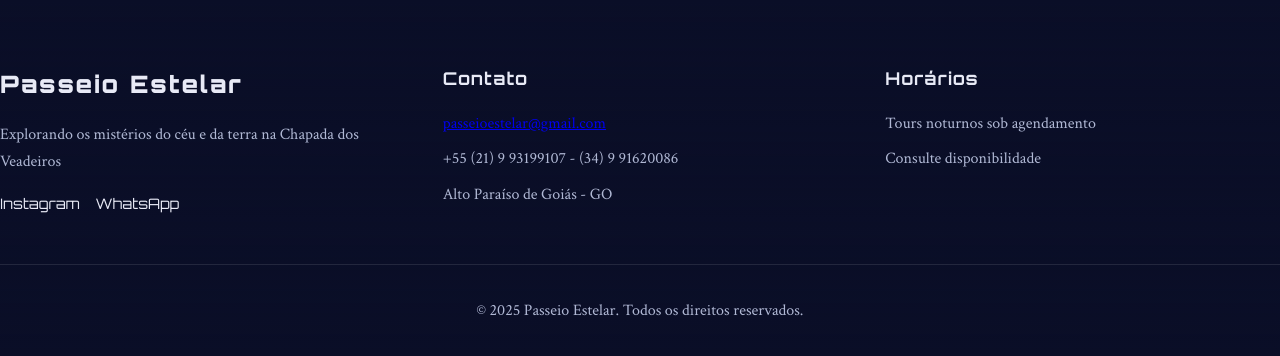
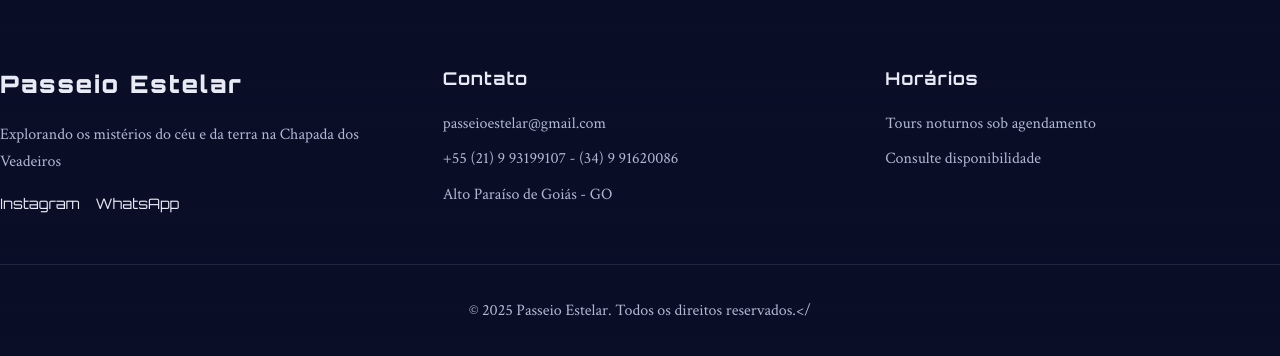
Before and after one commit to passeioestelar-lang/passeioestelar, a Flask app: page /sobre in a window 1280 px wide. Shown: the part 2373-2729 px from the top of the page. Run offline with Flask 3, Linux system fonts and the light colour scheme.

Commit message:
base.html

```diff
--- a/templates/base.html
+++ b/templates/base.html
@@ -10,14 +10,14 @@
     <link href="https://fonts.googleapis.com/css2?family=Orbitron:wght@400;700;900&family=Crimson+Text:ital,wght@0,400;0,600;1,400&display=swap" rel="stylesheet">
 </head>
 <body>
-    <!-- Stars Background (sempre no fundo) -->
+    <!-- Stars Background -->
     <div class="stars-container">
         <div class="stars"></div>
         <div class="stars2"></div>
         <div class="stars3"></div>
     </div>
 
-    <!-- Navigation (sempre no topo) -->
+    <!-- Navigation -->
     <nav class="navbar">
         <div class="nav-container">
             <a href="{{ url_for('index') }}" class="logo">
@@ -54,9 +54,8 @@
         {% endif %}
     {% endwith %}
 
-    <!-- Main Content Wrapper -->
-    <div class="page-wrapper">
-        <main class="main-content">
+    <!-- Main Content -->
+    <main>
         {% block content %}{% endblock %}
     </main>
 
@@ -68,13 +67,13 @@
                     <h3 class="footer-title">Passeio Estelar</h3>
                     <p class="footer-text">Explorando os mistérios do céu e da terra na Chapada dos Veadeiros</p>
                     <div class="footer-social">
-                            <a href="https://www.instagram.com/passeioestelar?igsh=MTdxeHNpZzd2YTBicQ%3D%3D&utm_source=qr" class="social-link">Instagram</a>
-                            <a href="#" class="social-link">WhatsApp</a>
+                        <a href="https://www.instagram.com/passeioestelar?igsh=MTdxeHNpZzd2YTBicQ%3D%3D&utm_source=qr" class="social-link" target="_blank">Instagram</a>
+                        <a href="https://wa.me/5534991620086" class="social-link" target="_blank">WhatsApp</a>
                     </div>
                 </div>
                 <div class="footer-section">
                     <h4 class="footer-subtitle">Contato</h4>
-                        <p class="footer-text"><a href="mailto:passeioestelar@gmail.com">passeioestelar@gmail.com</a></p>
+                    <p class="footer-text"><a href="mailto:passeioestelar@gmail.com" style="color: inherit; text-decoration: none;">passeioestelar@gmail.com</a></p>
                     <p class="footer-text">+55 (21) 9 93199107 - (34) 9 91620086</p>
                     <p class="footer-text">Alto Paraíso de Goiás - GO</p>
                 </div>
@@ -85,12 +84,4 @@
                 </div>
             </div>
             <div class="footer-bottom">
-                    <p>&copy; 2025 Passeio Estelar. Todos os direitos reservados.</p>
-                </div>
-            </div>
-        </footer>
-    </div>
-
-    <script src="{{ url_for('static', filename='js/script.js') }}"></script>
-</body>
-</html>
+                <p>&copy; 2025 Passeio Estelar. Todos os direitos reservados.</
```
Lines whose indentation alone changed are shown as unchanged.
